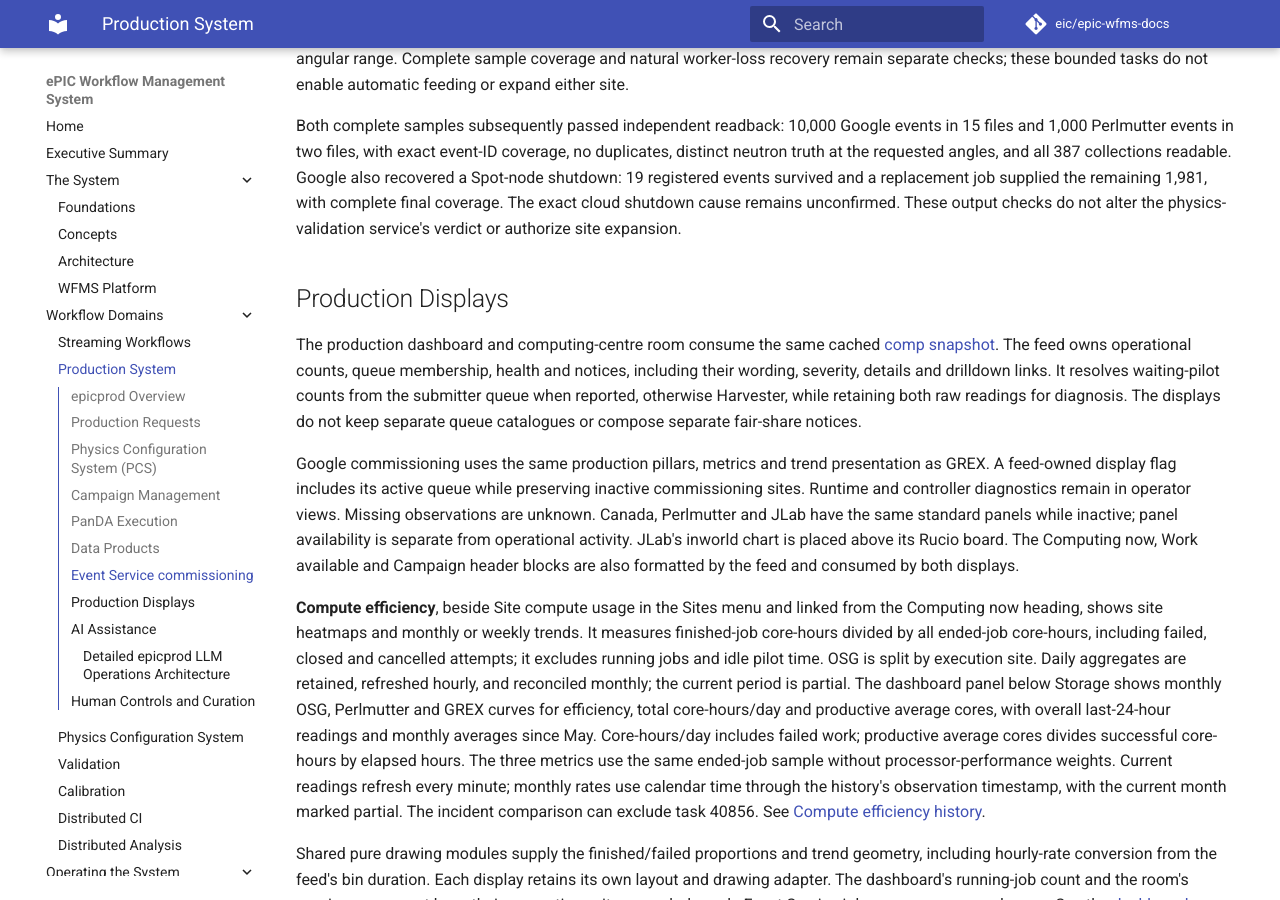
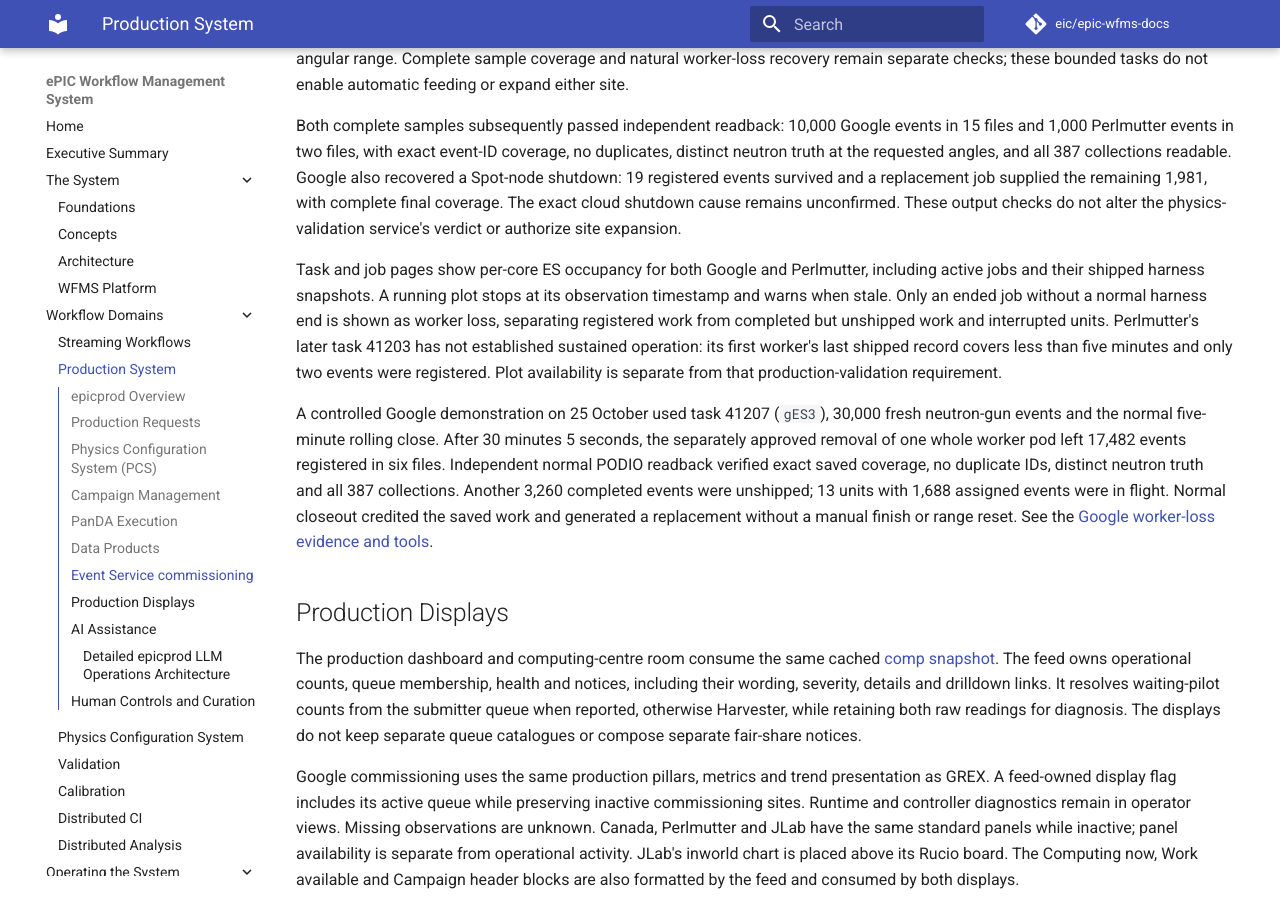
Before and after one commit to eic/epic-wfms-docs, an MkDocs documentation site: the page built from docs/production.md, in a window 1280 px wide and 900 px high, scrolled down 6211 px. Built offline with MkDocs 1.6.1 and Material for MkDocs 9.7.7, drawn with Linux system fonts in a browser that asks for light colours; comment, search, counter and statistics services are not loaded.

Commit message:
Describe active ES core plots and the controlled Google worker loss
Co-authored-by: Codex <codex@openai.com>

```diff
--- a/docs/production.md
+++ b/docs/production.md
@@ -224,6 +224,26 @@ all 387 collections readable. Google also recovered a Spot-node shutdown:
 unconfirmed. These output checks do not alter the physics-validation service's
 verdict or authorize site expansion.
 
+Task and job pages show per-core ES occupancy for both Google and Perlmutter,
+including active jobs and their shipped harness snapshots. A running plot stops
+at its observation timestamp and warns when stale. Only an ended job without a
+normal harness end is shown as worker loss, separating registered work from
+completed but unshipped work and interrupted units.
+Perlmutter's later task 41203 has not established sustained operation: its first
+worker's last shipped record covers less than five minutes and only two events
+were registered. Plot availability is separate from that production-validation
+requirement.
+
+A controlled Google demonstration on 25 October used task 41207 (`gES3`),
+30,000 fresh neutron-gun events and the normal five-minute rolling close.
+After 30 minutes 5 seconds, the separately approved removal of one whole worker
+pod left 17,482 events registered in six files. Independent normal PODIO readback
+verified exact saved coverage, no duplicate IDs, distinct neutron truth and all
+387 collections. Another 3,260 completed events were unshipped; 13 units with
+1,688 assigned events were in flight. Normal closeout credited the saved work
+and generated a replacement without a manual finish or range reset. See the
+[Google worker-loss evidence and tools](https://github.com/BNLNPPS/swf-epicprod/blob/main/docs/GKE_PILOT_FLOW.md).
+
 ## Production Displays
 
 The production dashboard and computing-centre room consume the same cached
```
